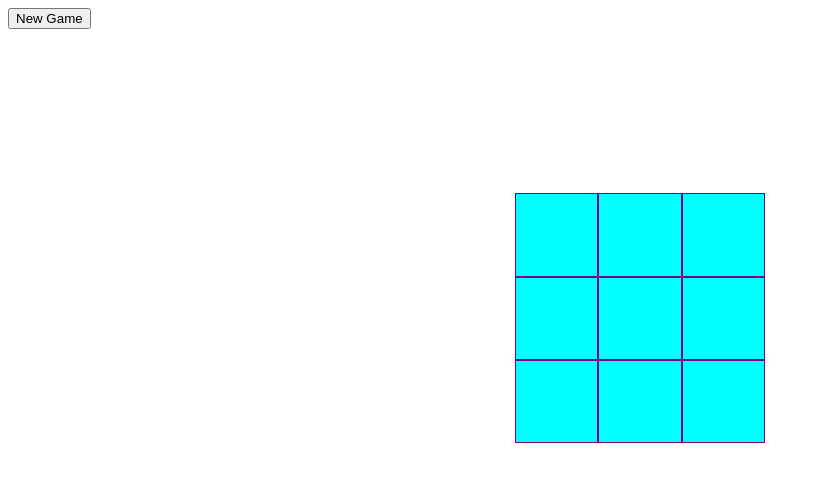
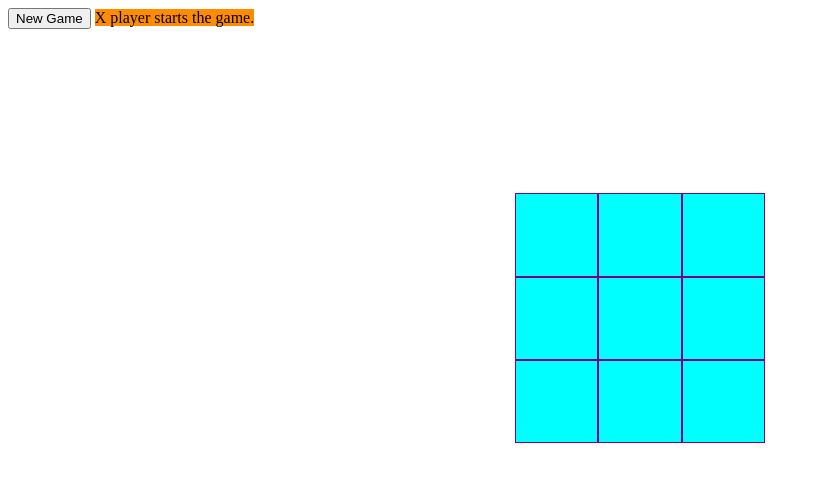
Before and after one commit to Aghasy8/html-css-js, a plain HTML site: page exercises/Tic Tac Toe/index.html in a window 1280 px wide. Shown: the whole page, without its empty margins (0-820 px from the left). Drawn offline with Linux system fonts and the light colour scheme.

Commit message:
Update index.html

```diff
--- a/exercises/Tic Tac Toe/index.html
+++ b/exercises/Tic Tac Toe/index.html
@@ -12,6 +12,7 @@
 
     <button>New Game</button>
     <span class="gameResult"></span>
+    <span class="whosTurn">X player starts the game.</span>
 
 
     <div class="container">
```
